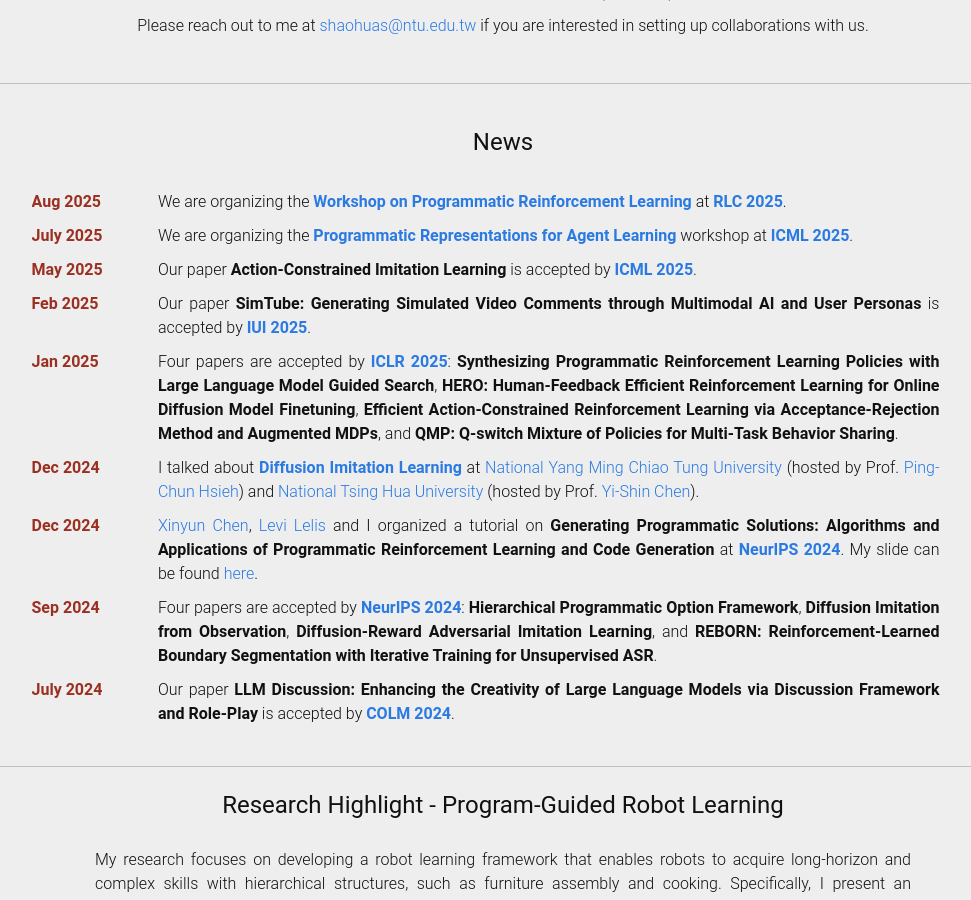
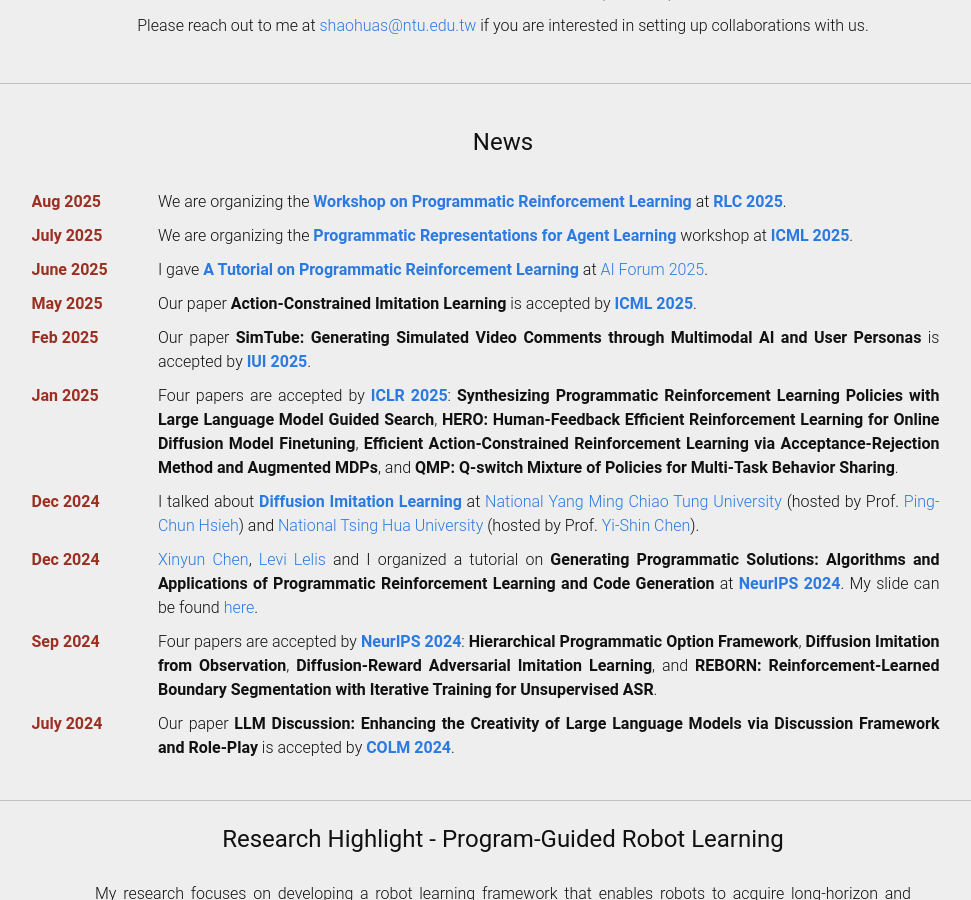
Before and after one commit to shaohua0116/shaohua0116.github.io, a Jekyll site: the page built from index.html, in a window 1280 px wide and 900 px high, scrolled down 883 px. Shown: the whole window, without its empty margins (137-1108 px from the left). Built offline with Jekyll 4.4.1, drawn with Linux system fonts in a browser that asks for light colours; some web fonts are replaced.

Commit message:
ai forum 2025

```diff
--- a/_data/news.yml
+++ b/_data/news.yml
@@ -2,6 +2,8 @@
   date: 'Aug 2025'
 - news: 'We are organizing the <b><a href="https://pral-workshop.github.io/">Programmatic Representations for Agent Learning</a></b> workshop at <b><a href="https://icml.cc/Conferences/2025/Dates/">ICML 2025</a></b>.'
   date: 'July 2025'
+- news: "I gave <b><a href='https://drive.google.com/file/d/1os1Tqo5QTaPSzhxNcchTmoLbdzq9h7O8/view?usp=drive_l'>A Tutorial on Programmatic Reinforcement Learning</a></b> at <a href='https://sites.google.com/view/aiforum2025/%E9%A6%96%E9%A0%81'>AI Forum 2025</a>."
+  date: 'June 2025'
 - news: 'Our paper <b>Action-Constrained Imitation Learning</b> is accepted by <b><a href="https://icml.cc/Conferences/2025/Dates/">ICML 2025</a></b>.'
   date: 'May 2025'
 - news: 'Our paper <b>SimTube: Generating Simulated Video Comments through Multimodal AI and User Personas</b> is accepted by <b><a href="https://iui.acm.org/2025/">IUI 2025</a></b>.'
```
